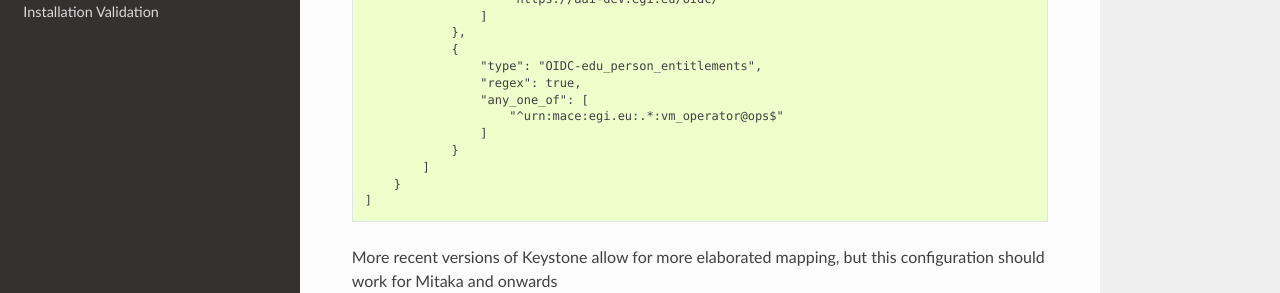
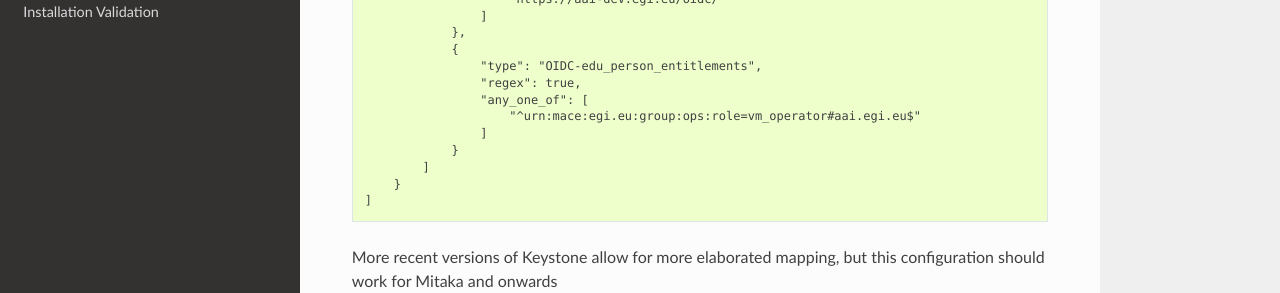
Before and after one commit to EGI-Federation/fedcloud-integration-documentation, a Sphinx documentation site: the page built from source/openstack.rst, in a window 1280 px wide and 900 px high, scrolled down 6044 px. Shown: the part 604-897 px from the top of the window. Built offline with Sphinx 7.4.7 and the Read the Docs theme 2.0.0, drawn with Linux system fonts in a browser that asks for light colours; some of the changed text lies outside the part shown.

Commit message:
Use new format for entitlements

```diff
--- a/source/configuration.rst
+++ b/source/configuration.rst
@@ -56,7 +56,7 @@
                        "type": "OIDC-edu_person_entitlements",
                        "regex": true,
                        "any_one_of": [
-                           "^urn:mace:egi.eu:.*:vm_operator@<vo_name>$"
+                           "^urn:mace:egi.eu:group:<vo_name>:role=vm_operator#aai.egi.eu$"
                        ]
                    }
                ]
--- a/source/openstack.rst
+++ b/source/openstack.rst
@@ -309,7 +309,7 @@
                     "type": "OIDC-edu_person_entitlements",
                     "regex": true,
                     "any_one_of": [
-                        "^urn:mace:egi.eu:.*:vm_operator@ops$"
+                        "^urn:mace:egi.eu:group:ops:role=vm_operator#aai.egi.eu$"
                     ]
                 }
             ]
@@ -421,8 +421,7 @@
                     "type": "OIDC-edu_person_entitlements",
                     "regex": true,
                     "any_one_of": [
-                        "^urn:mace:egi.eu:.*:vm_operator@ops$"
-
+                        "^urn:mace:egi.eu:group:ops:role=vm_operator#aai.egi.eu$"
                     ]
                 }
             ]
@@ -452,7 +451,7 @@
                     "type": "OIDC-edu_person_entitlements",
                     "regex": true,
                     "any_one_of": [
-                        "^urn:mace:egi.eu:.*:vm_operator@fedcloud.egi.eu$"
+                        "^urn:mace:egi.eu:group:fedcloud.egi.eu:role=vm_operator#aai.egi.eu$"
                     ]
                 }
             ]
```
